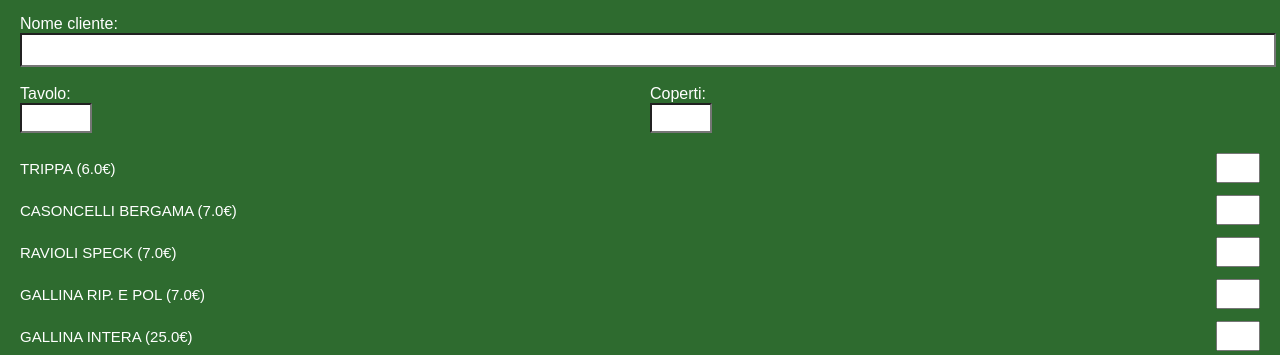
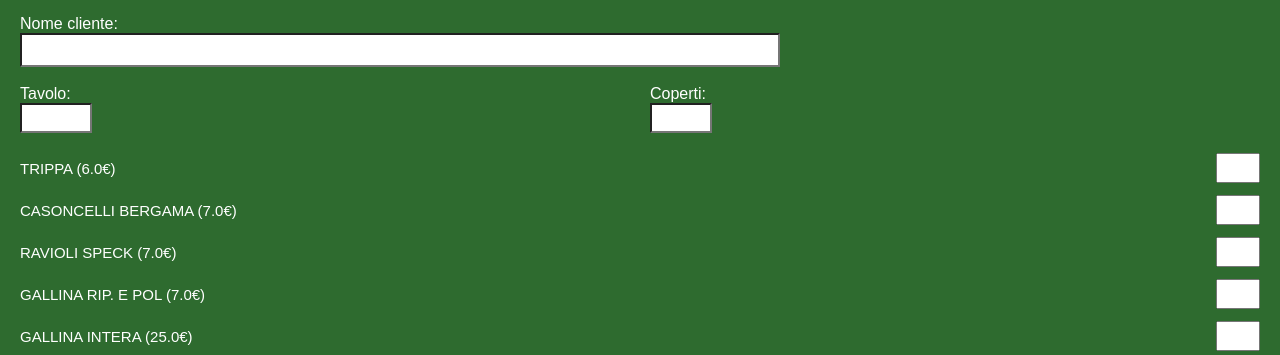
Before and after one commit to emiliomaj60-lang/alpini-preordini, a Flask app: page /menu in a window 1280 px wide. Shown: the part 117-472 px from the top of the page. Run offline with Flask 3, Linux system fonts and the light colour scheme.

Commit message:
Add files via upload

```diff
--- a/templates/menu.html
+++ b/templates/menu.html
@@ -123,7 +123,7 @@
 
         /* NOME CLIENTE */
         .input-nome {
-            width: 100%;
+            width: 60%;
             padding: 6px;
             font-size: 16px;
             text-transform: uppercase;
```
